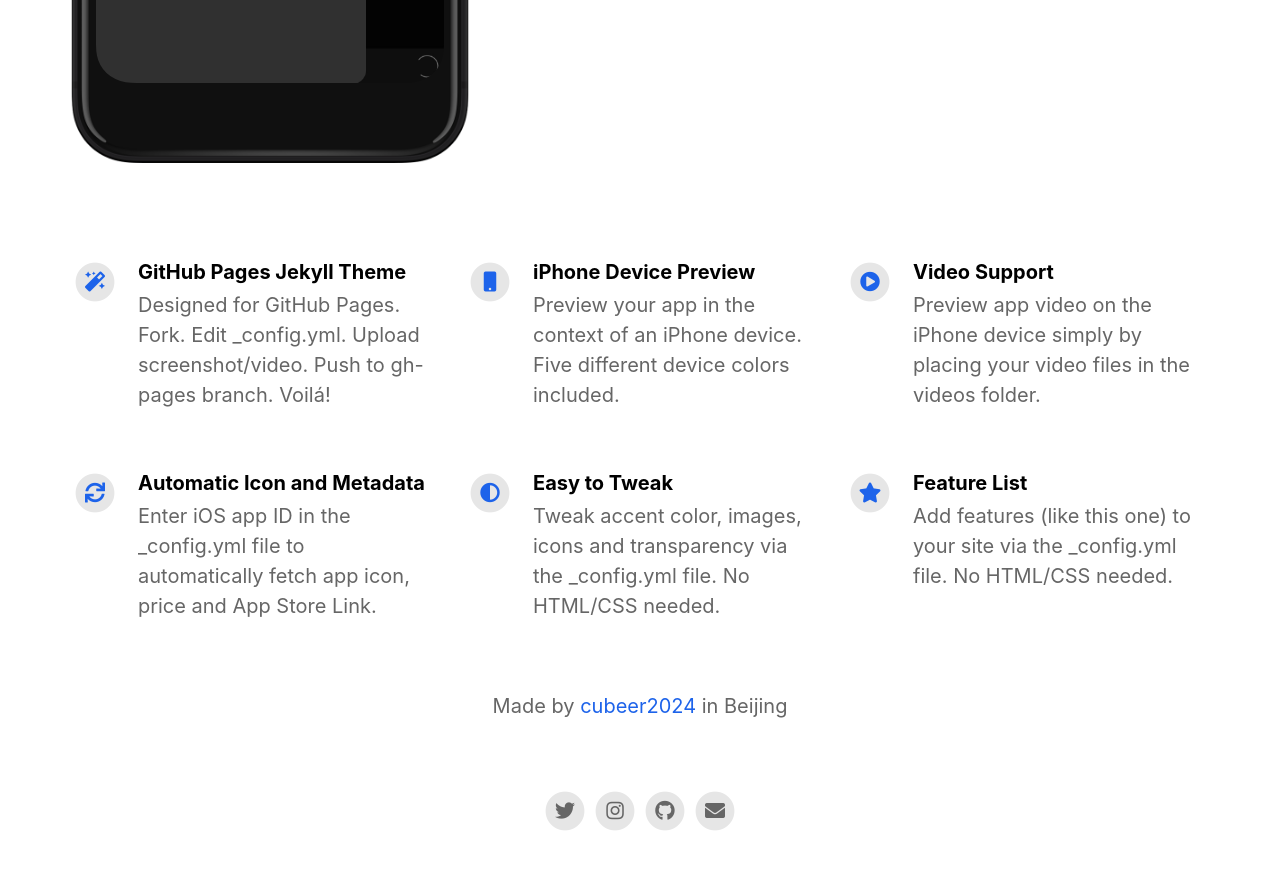
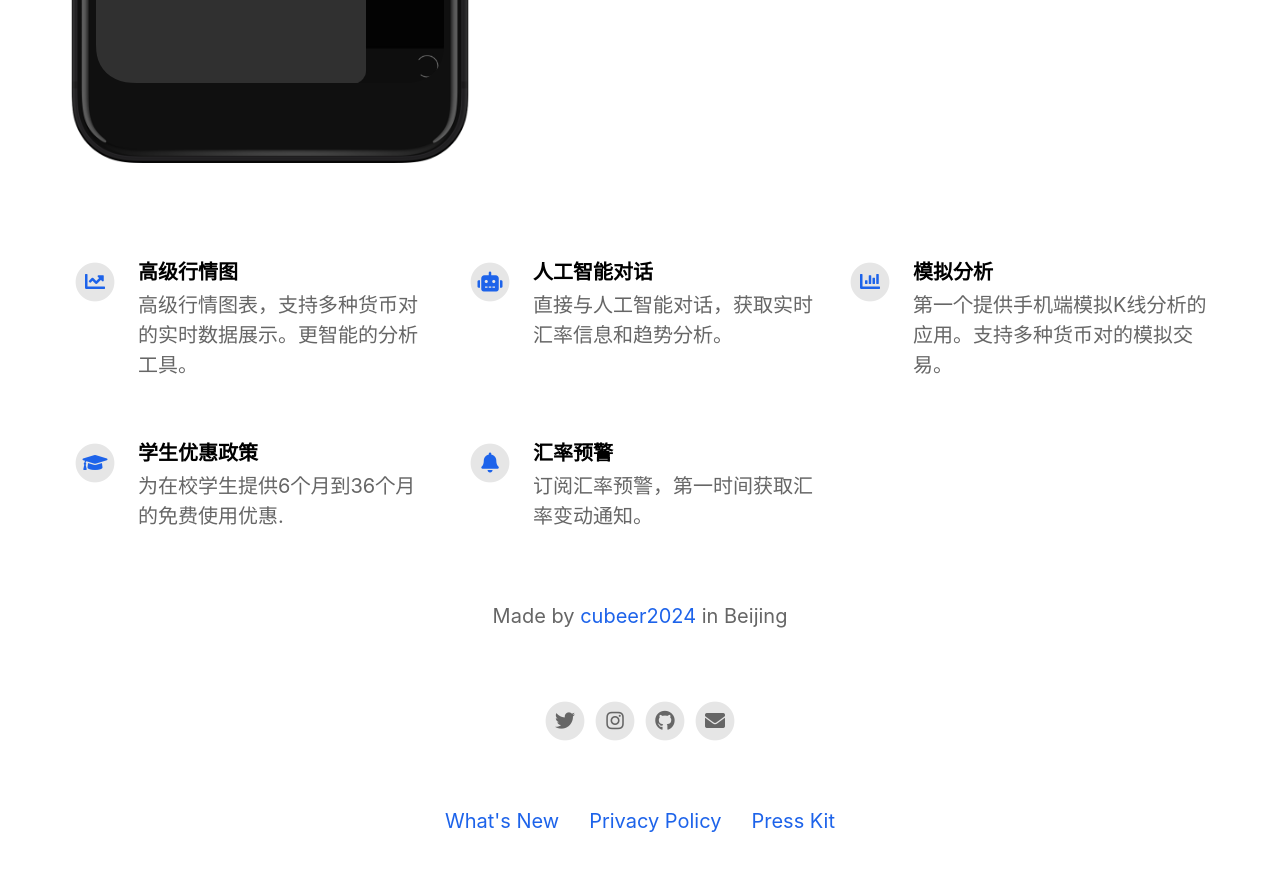
Before and after one commit to cubeer2024/currency_dao, a Jekyll site: the page built from index.html, in a window 1280 px wide and 900 px high, scrolled down 822 px. Shown: the top 871 px of the window. Built offline with Jekyll 4.4.1, drawn with Linux system fonts in a browser that asks for light colours; nearby versions of some CDN libraries.

Commit message:
Update _config.yml

```diff
--- a/_config.yml
+++ b/_config.yml
@@ -37,30 +37,25 @@ mastodon_link                             :
 
 # Feature List                            Edit, add or remove features to be presented.
 features                                  :
+  - title                                 : 高级行情图
+    description                           : 高级行情图表，支持多种货币对的实时数据展示。更智能的分析工具。
+    fontawesome_icon_name                 : chart-line
 
-  - title                                 : GitHub Pages Jekyll Theme
-    description                           : Designed for GitHub Pages. Fork. Edit _config.yml. Upload screenshot/video. Push to gh-pages branch. Voilá!
-    fontawesome_icon_name                 : magic
+  - title                                 : 人工智能对话
+    description                           : 直接与人工智能对话，获取实时汇率信息和趋势分析。
+    fontawesome_icon_name                 : robot
 
-  - title                                 : iPhone Device Preview
-    description                           : Preview your app in the context of an iPhone device. Five different device colors included.
-    fontawesome_icon_name                 : mobile
+  - title                                 : 模拟分析
+    description                           : 第一个提供手机端模拟K线分析的应用。支持多种货币对的模拟交易。
+    fontawesome_icon_name                 : chart-bar
 
-  - title                                 : Video Support
-    description                           : Preview app video on the iPhone device simply by placing your video files in the videos folder.
-    fontawesome_icon_name                 : play-circle
+  - title                                 : 学生优惠政策
+    description                           : 为在校学生提供6个月到36个月的免费使用优惠.
+    fontawesome_icon_name                 : graduation-cap
 
-  - title                                 : Automatic Icon and Metadata
-    description                           : Enter iOS app ID in the _config.yml file to automatically fetch app icon, price and App Store Link.
-    fontawesome_icon_name                 : sync
-
-  - title                                 : Easy to Tweak
-    description                           : Tweak accent color, images, icons and transparency via the _config.yml file. No HTML/CSS needed.
-    fontawesome_icon_name                 : adjust
-
-  - title                                 : Feature List
-    description                           : Add features (like this one) to your site via the _config.yml file. No HTML/CSS needed.
-    fontawesome_icon_name                 : star
+  - title                                 : 汇率预警
+    description                           : 订阅汇率预警，第一时间获取汇率变动通知。
+    fontawesome_icon_name                 : bell
 
 
 
```
